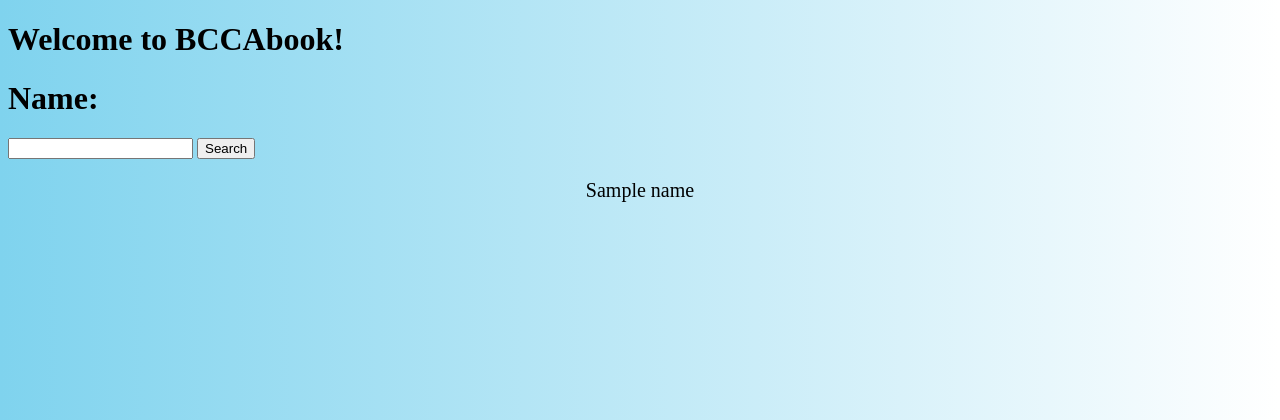
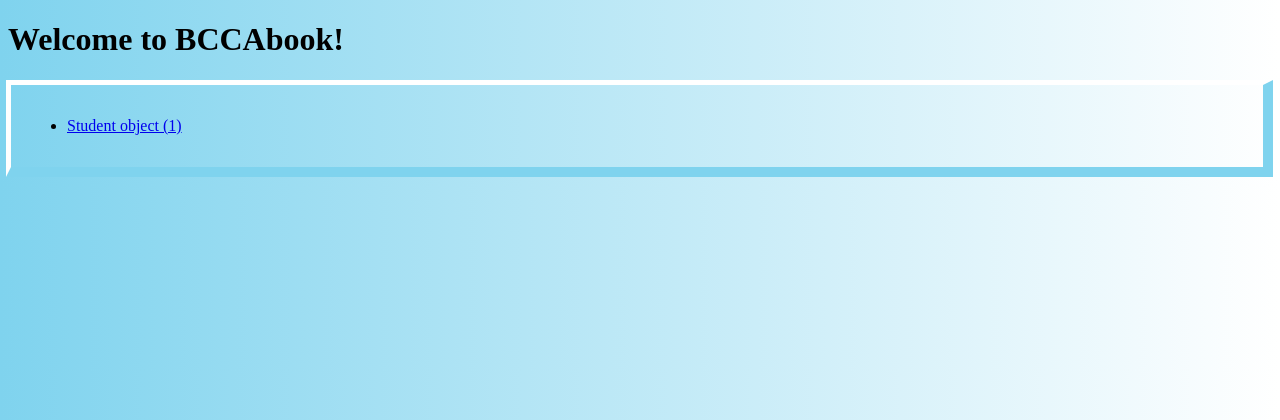
Before and after one commit to wcollins22/Unit_Project, a Django app: template app/templates/home.html in a window 1280 px wide. Shown: the top 420 px of the page. Run offline with Django 3.2, Linux system fonts and the light colour scheme; tables that the repository leaves empty hold one stand-in row (values such as "Sample post"); the template is opened without the code that fills it: values that come from a table or form of the project are taken from there, most other values are stand-ins (such as "Sample title", 1, 10 or a date in 2020).

Commit message:
Update home.html

```diff
--- a/app/templates/home.html
+++ b/app/templates/home.html
@@ -9,16 +9,12 @@
   </head>
     <body>
         <h1>Welcome to BCCAbook!</h1>
-        <form action="{% url 'hpnew' %}" method="GET">
-            <label>
-                <h1>Name:</h1>
-                <input type="text" name="name">
-            </label>
-
-            <button>Search</button>
-        </form>
-
-       <p>{{name}}</p>
-
+        <div>
+            <ul>
+                {%for student in students%}
+                <li><a href="/homepage/{{student}}/">{{student}}</li>
+                {% endfor %}
+            </ul>
+        </div>
     </body>
 </html>
```
